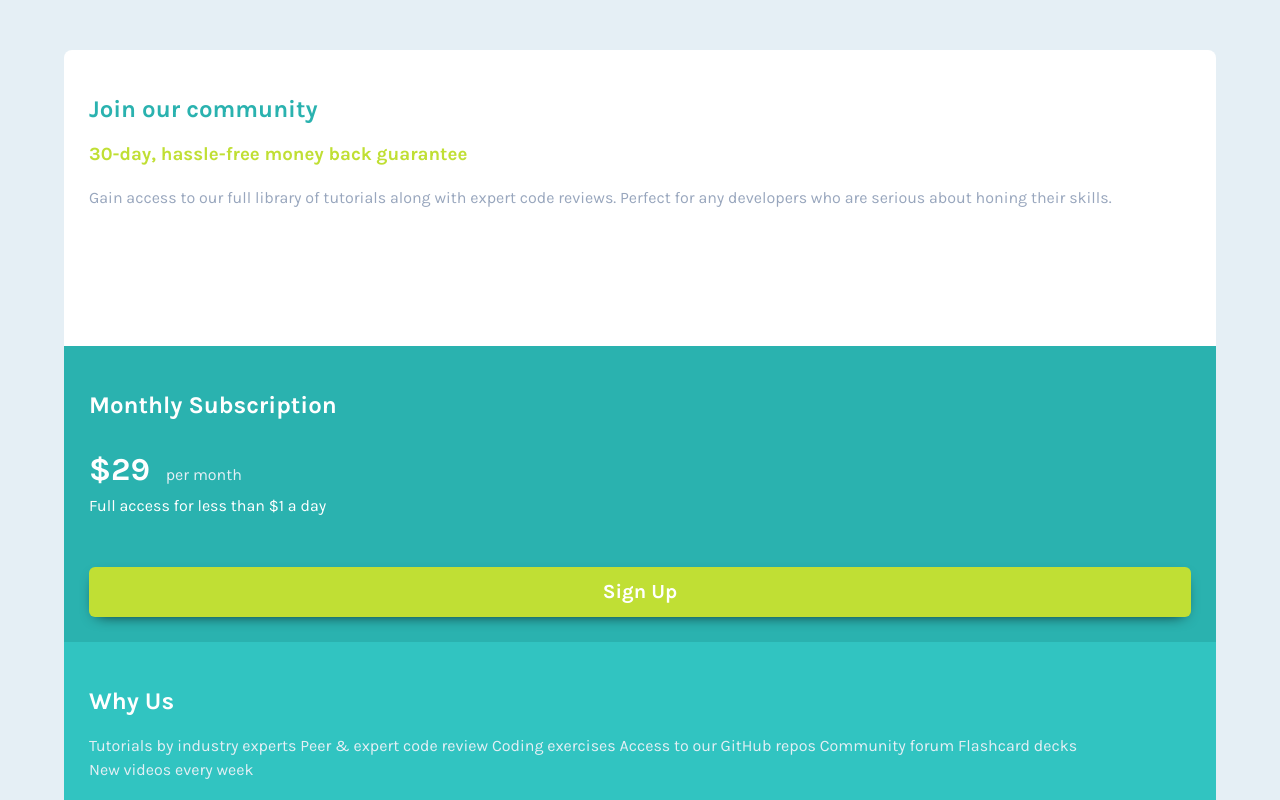
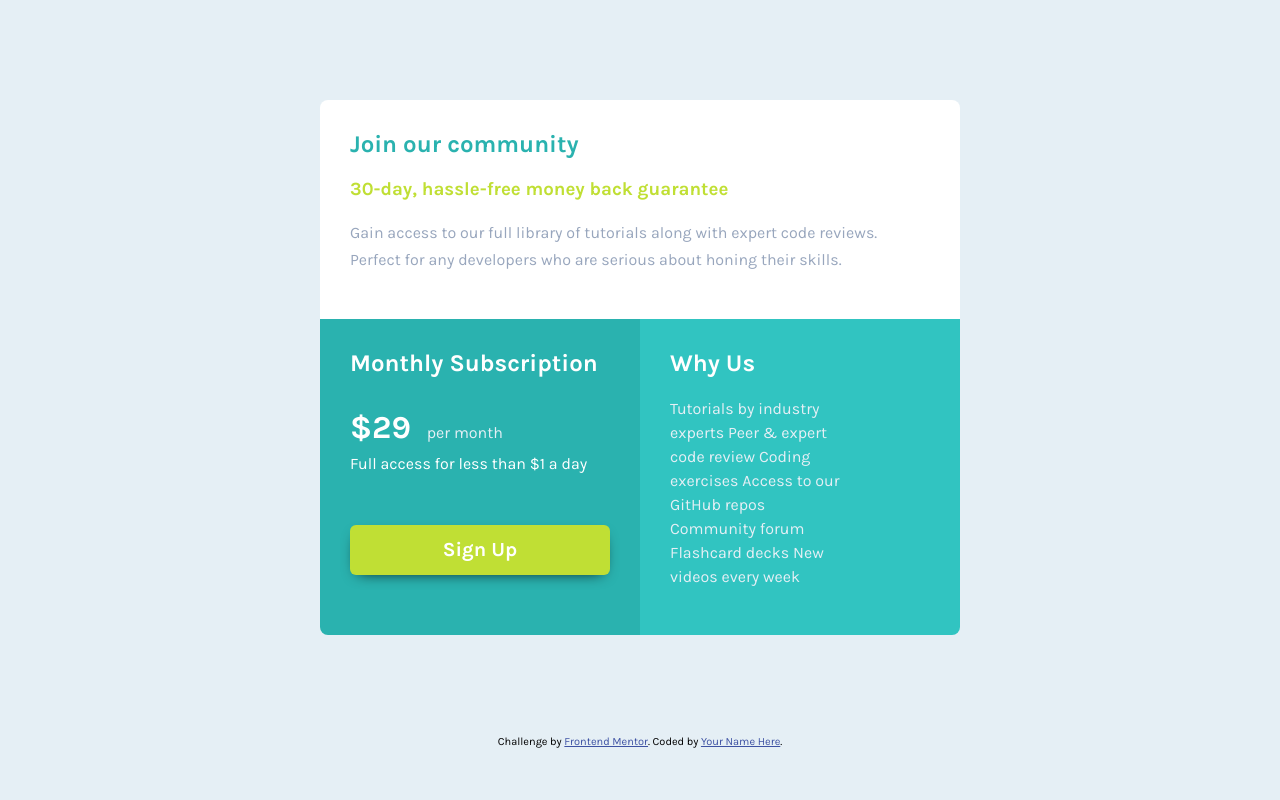
Before and after one commit to NOURisLIGHT/single-price-grid-component, a plain HTML site: page index.html in a window 1280 px wide. Shown: the top 800 px of the page. Drawn offline with Linux system fonts and the light colour scheme.

Commit message:
responsive for desktop, tablet and mobile done

```diff
--- a/css/style.css
+++ b/css/style.css
@@ -88,3 +88,31 @@ main > div {
     line-height: 1.5;
 }
 /* End about */
+
+/* Desktop version */
+@media (min-width: 1023px) {
+    main {
+        margin: 100px auto;
+        display: flex;
+        flex-wrap: wrap;
+        width: 50%;
+    }
+    main > div {
+        padding: 30px;
+    }
+    div > h2 {
+        margin-top: 0;
+    }
+    .community {
+        width: 100%;
+    }
+    .subscript {
+        width: 50%;
+        border-bottom-left-radius: 8px;
+    }
+    .about {
+        width: 50%;
+        border-bottom-right-radius: 8px;
+        border-bottom-left-radius: 0;
+    }
+}
```
